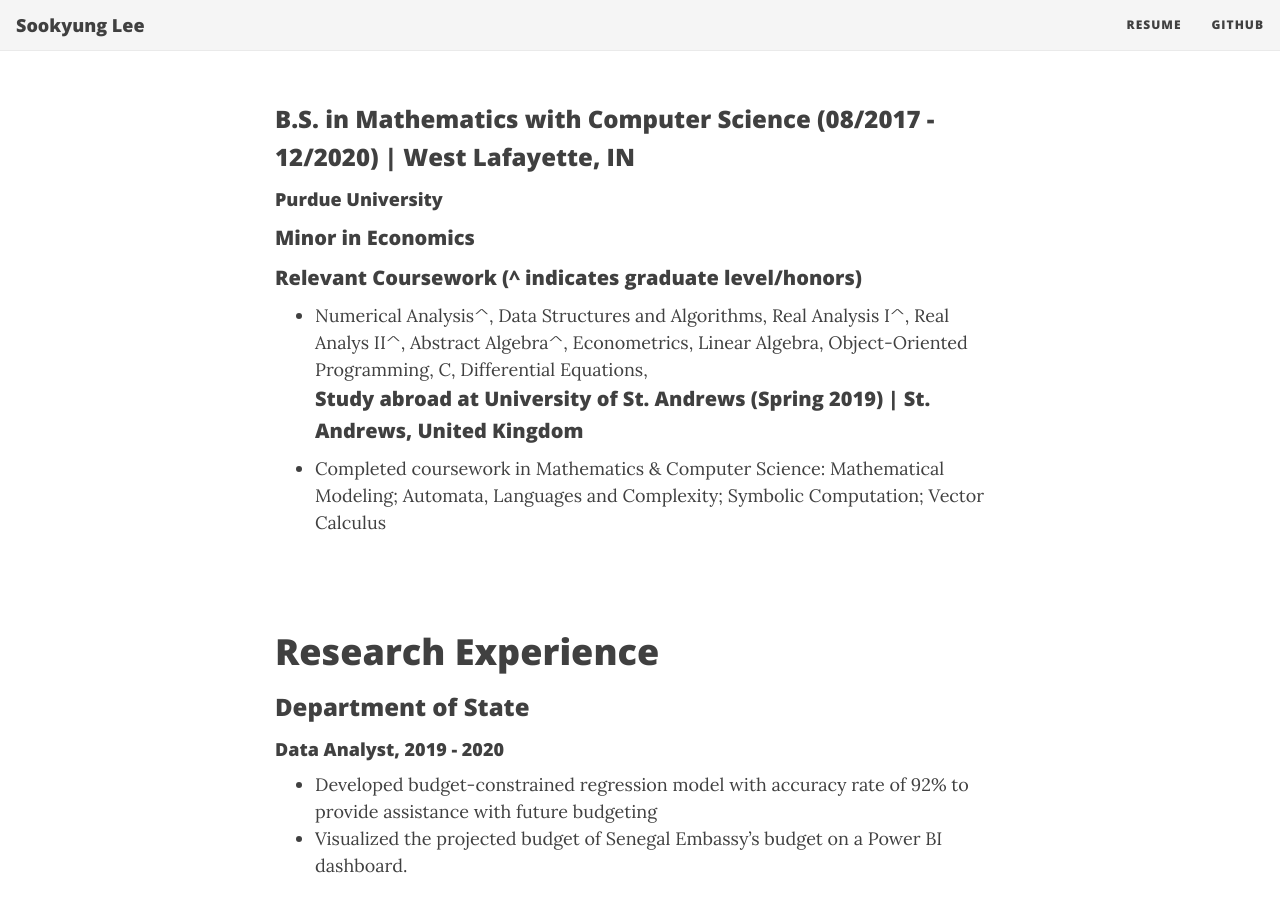
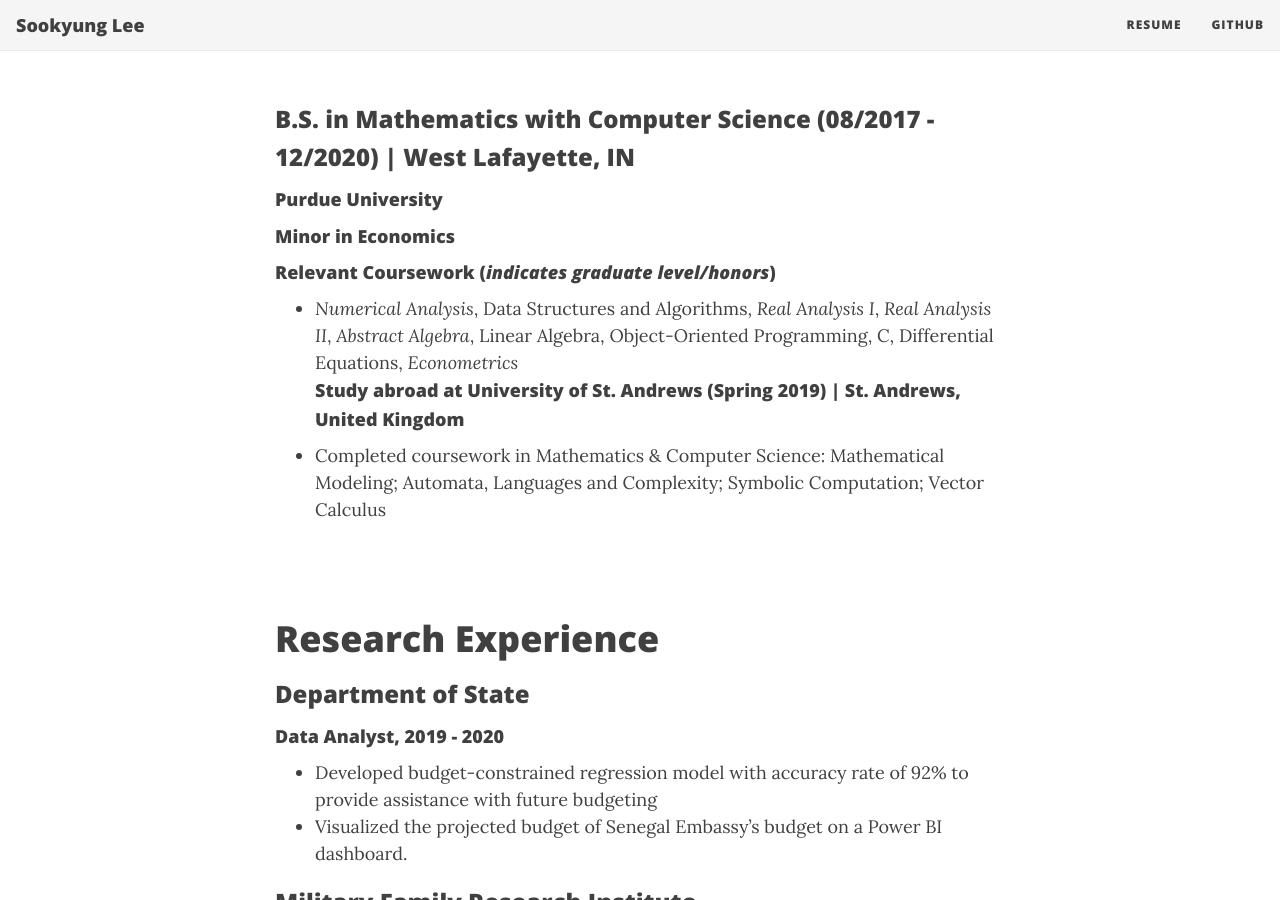
Before and after one commit to sklee16/sklee16.github.io, a Jekyll site: the page built from Resume.md, in a window 1280 px wide and 900 px high, scrolled down 943 px. Built offline with Jekyll 4.4.1, drawn with Linux system fonts in a browser that asks for light colours; nearby versions of some CDN libraries.

Commit message:
Update Resume.md

```diff
--- a/Resume.md
+++ b/Resume.md
@@ -19,10 +19,10 @@ cover-img: /assets/img/main3.jpg
 
 ### B.S. in Mathematics with Computer Science (08/2017 - 12/2020) | West Lafayette, IN
 #### Purdue University
-##### Minor in Economics
-##### Relevant Coursework (^ indicates graduate level/honors)
-* Numerical Analysis^, Data Structures and Algorithms, Real Analysis I^, Real Analys II^, Abstract Algebra^, Econometrics, Linear Algebra, Object-Oriented Programming, C, Differential Equations,
-##### Study abroad at University of St. Andrews (Spring 2019) | St. Andrews, United Kingdom
+#### Minor in Economics
+#### Relevant Coursework (_indicates graduate level/honors_)
+* _Numerical Analysis_, Data Structures and Algorithms, _Real Analysis I_, _Real Analysis II_, _Abstract Algebra_, Linear Algebra, Object-Oriented Programming, C, Differential Equations, _Econometrics_
+#### Study abroad at University of St. Andrews (Spring 2019) | St. Andrews, United Kingdom
 * Completed coursework in Mathematics & Computer Science: Mathematical Modeling; Automata, Languages and Complexity; Symbolic Computation; Vector Calculus
 
 <br/>
```
